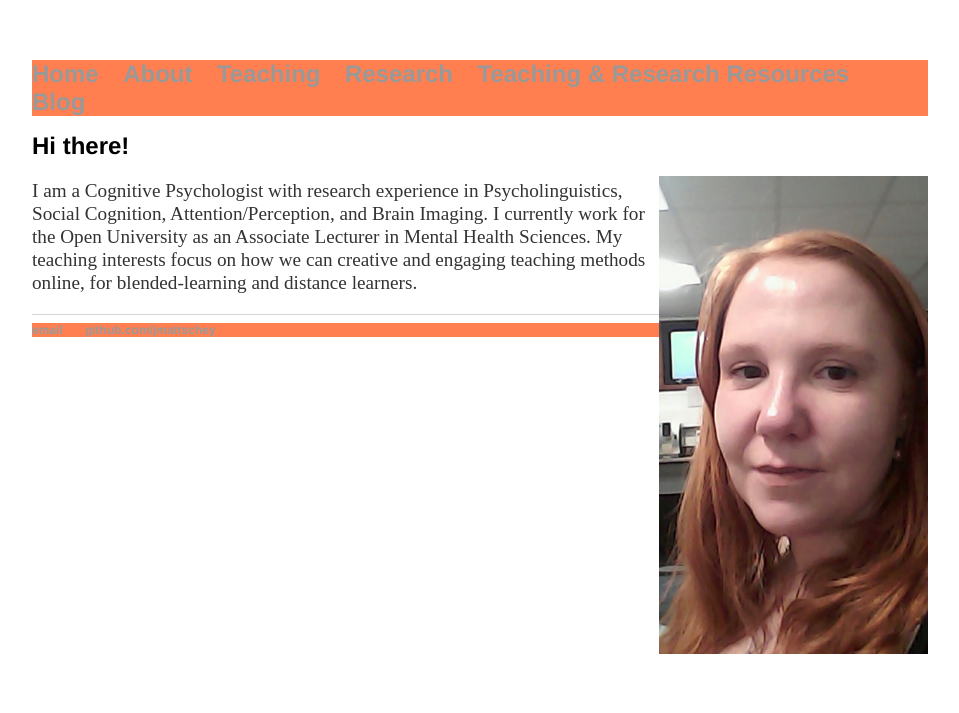
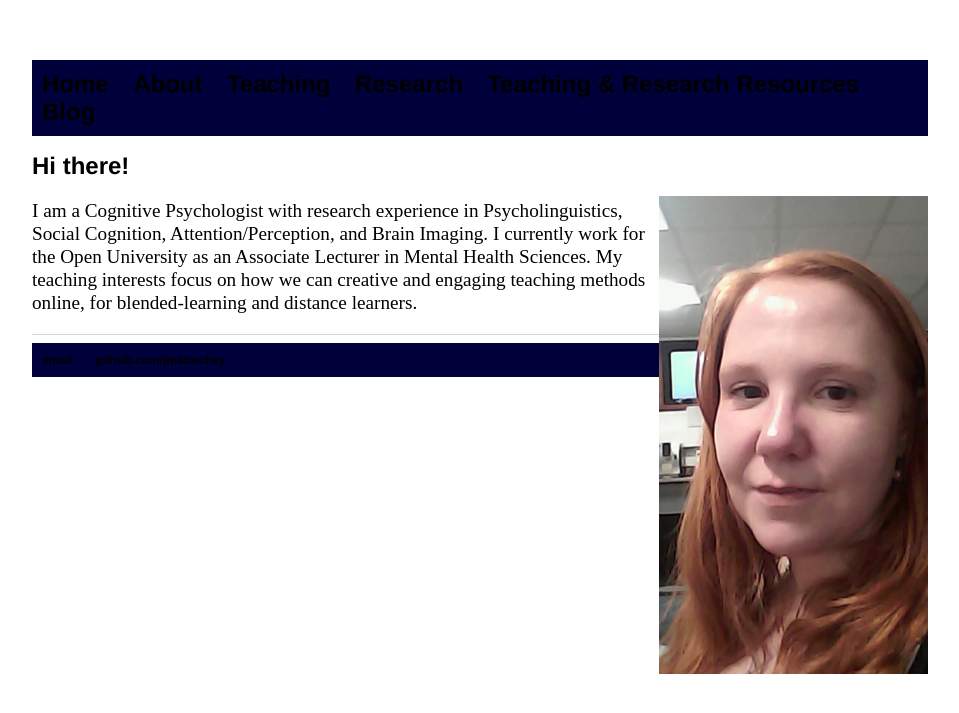
Before and after one commit to jmattschey/jmattschey.github.io, a Jekyll site: the page built from index.html, in a window 1280 px wide. Shown: the top 713 px of the page, without its empty margins (160-1119 px from the left). Built offline with Jekyll 4.4.1, drawn with Linux system fonts in a browser that asks for light colours.

Commit message:
Update main.css

```diff
--- a/css/main.css
+++ b/css/main.css
@@ -4,10 +4,10 @@ body {
 }
 nav ul, footer ul {
     font-family:'Helvetica', 'Arial', 'Sans-Serif';
-    padding: 0px;
+    padding: 10px;
     list-style: none;
     font-weight: bold;
-    background-color: coral;
+    background-color: #00003B;
 }
 
 nav ul li, footer ul li {
@@ -17,7 +17,7 @@ nav ul li, footer ul li {
 }
 a {
     text-decoration: none;
-    color: #999;
+    color: #000000;
 }
 a:hover {
     text-decoration: underline;
@@ -29,7 +29,7 @@ h1 {
 p {
     font-size: 1.2em;
     line-height: 1.2em;
-    color: #333;
+    color: #000000;
 }
 footer {
     border-top: 1px solid #d5d5d5;
```
